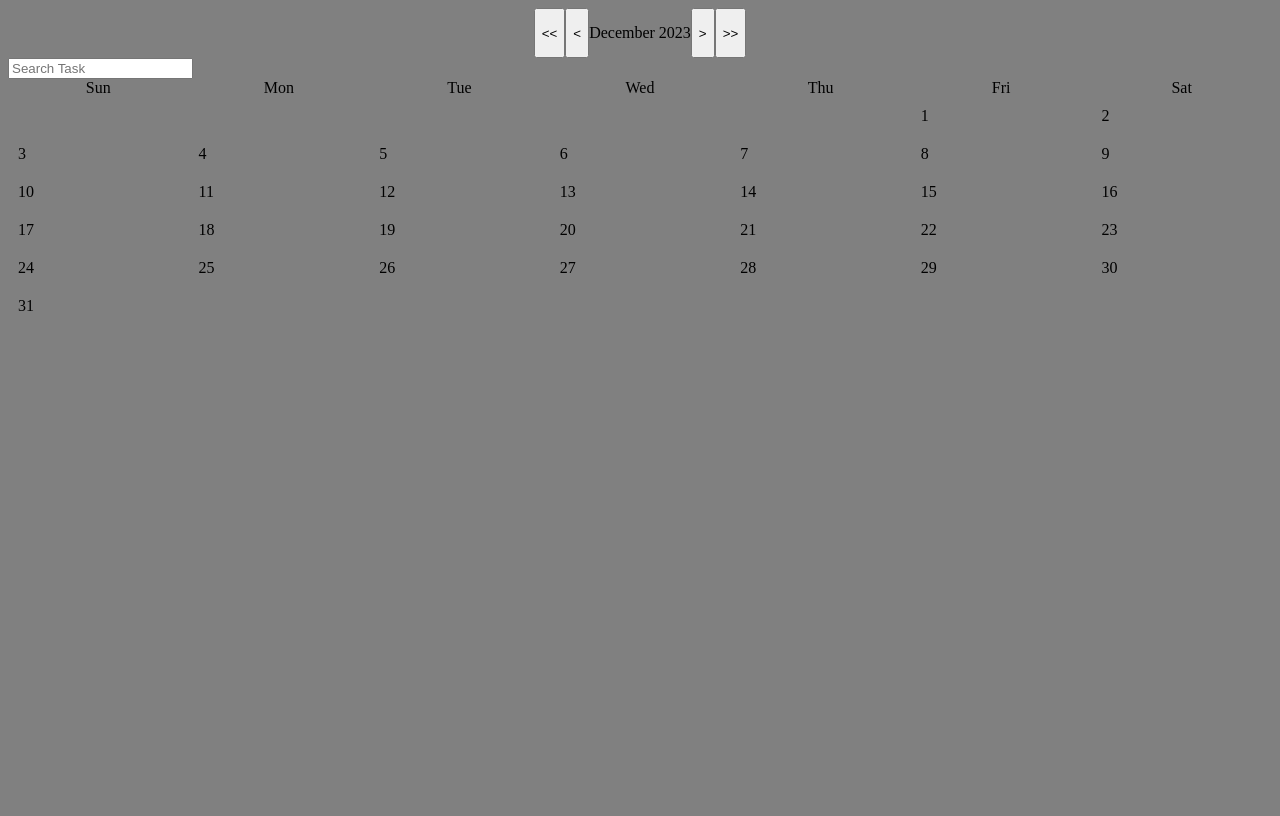
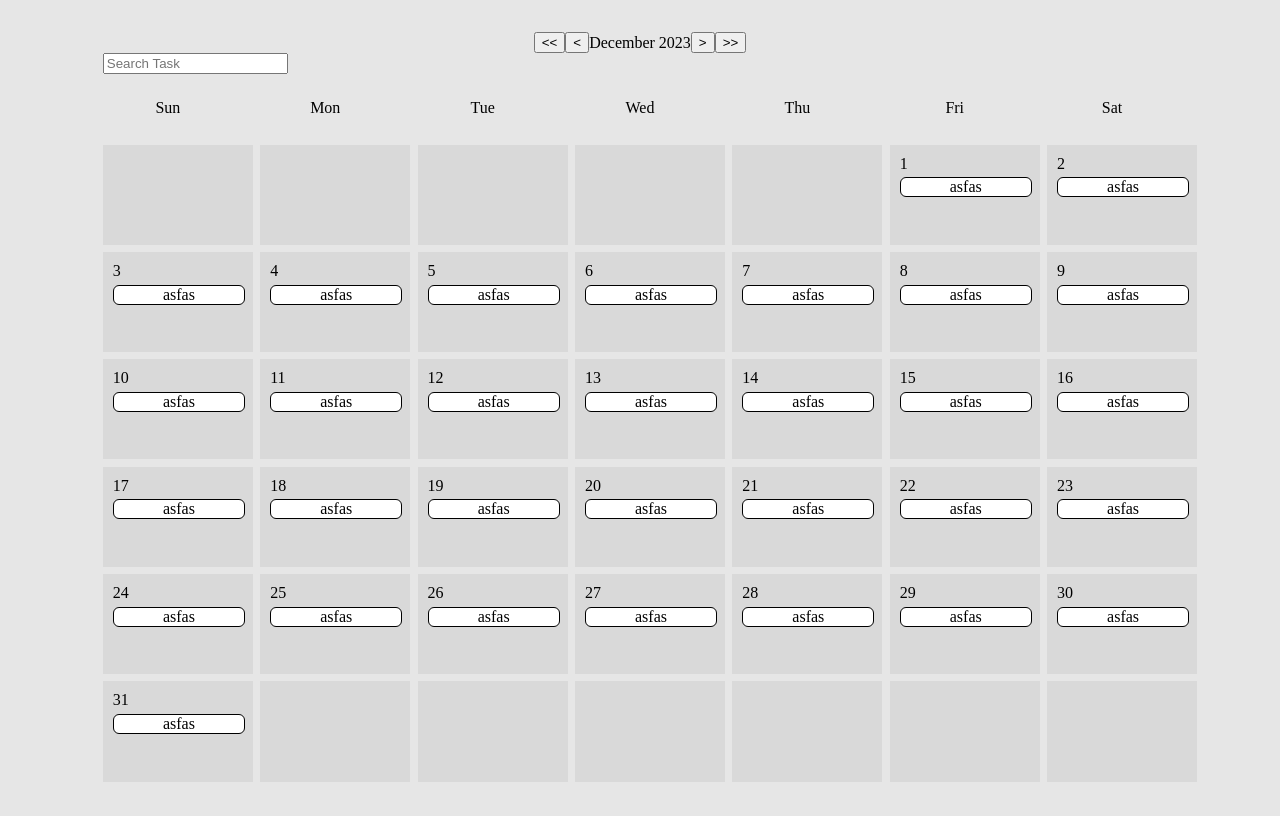
Before and after one commit to RostislavScheglov/tsCalendar, a React (Create React App) app: page / in a window 1280 px wide. Built offline with nearby package versions, Linux system fonts and the light colour scheme.

Commit message:
Added styles, few changes with tasks

```diff
--- a/public/index.html
+++ b/public/index.html
@@ -8,10 +8,7 @@
     />
     <title>Calendar</title>
   </head>
-  <body style="box-sizing: border-box; background-color: gray">
-    <div
-      id="root"
-      style="height: 100vh"
-    ></div>
+  <body style="box-sizing: border-box; background-color: #e6e6e6">
+    <div id="root"></div>
   </body>
 </html>
--- a/src/App.tsx
+++ b/src/App.tsx
@@ -6,7 +6,7 @@ function App() {
   return (
     <div
       className="App"
-      style={{ height: '100vh' }}
+      style={{ height: '60vw' }}
     >
       <Calendar
         currentDate={currentDate}
--- a/src/components/Calendar.tsx
+++ b/src/components/Calendar.tsx
@@ -1,7 +1,8 @@
-import { useEffect } from 'react'
+import { useEffect, useState } from 'react'
 import { Day } from './Day'
 import { weekDays } from '../constants'
 import { DatePicker } from './datePicker'
+import { Task } from './Task'
 
 interface Props {
   currentDate: Date
@@ -31,6 +32,22 @@ export function Calendar({ currentDate, setCurrentDate }: Props) {
     return lastDayOfMonth - firstDayOfMonth + 1
   }
 
+  const [days, setDays] = useState()
+
+  const monthDays = Array.from({
+    length: dayInMounth(firstDayOfMonth.getDate(), lastDayOfMonth.getDate()),
+  }).map((_, index) => {
+    const date = index + 1
+    return (
+      <Day
+        dayNumber={date}
+        dayIndex={index}
+      />
+    )
+  })
+
+  console.log(monthDays)
+
   useEffect(() => {
     const tasks = document.querySelectorAll('.tasks')
     const days = document.querySelectorAll('.days')
@@ -45,7 +62,6 @@ export function Calendar({ currentDate, setCurrentDate }: Props) {
       day.addEventListener('dragover', function (e) {
         e.preventDefault()
         day.addEventListener('drop', function (e) {
-          console.log('droped', selected)
           day.appendChild(selected)
         })
       })
@@ -57,14 +73,17 @@ export function Calendar({ currentDate, setCurrentDate }: Props) {
       className="calendarContainer"
       style={{
         display: 'flex',
-        height: '100vh',
+        height: '95%',
         flexDirection: 'column',
+        width: '85%',
+        margin: ' 2em auto',
       }}
     >
       <div
         className="calendarHeader"
         style={{
           width: '100%',
+          marginBottom: '0.5em',
         }}
       >
         <DatePicker
@@ -81,25 +100,34 @@ export function Calendar({ currentDate, setCurrentDate }: Props) {
         style={{
           display: 'grid',
           gridTemplateColumns: 'repeat(7, 1fr)',
+          height: '100%',
+          gridGap: '1.7em',
           textAlign: 'center',
         }}
       >
         {weekDays.map((day) => (
-          <div className="daysOfWeek">{day}</div>
+          <div
+            className="daysOfWeek"
+            style={{
+              alignSelf: 'end',
+            }}
+          >
+            {day}
+          </div>
         ))}
 
         {Array.from({ length: prefixDay }).map(() => {
           return <Day />
         })}
 
-        {Array.from({
-          length: dayInMounth(
-            firstDayOfMonth.getDate(),
-            lastDayOfMonth.getDate()
-          ),
-        }).map((_, index) => {
+        {monthDays.map((_, index) => {
           const date = index + 1
-          return <Day dayNumber={date} />
+          return (
+            <Day
+              dayNumber={date}
+              dayIndex={index}
+            />
+          )
         })}
         {Array.from({ length: sufixDay }).map(() => {
           return <Day />
--- a/src/components/Day.tsx
+++ b/src/components/Day.tsx
@@ -1,19 +1,24 @@
-import React from 'react'
+import React, { useEffect } from 'react'
 import { Task } from './Task'
 
 interface Props extends React.PropsWithChildren {
+  tasks?: Array<string>
   dayNumber?: number
+  dayIndex?: number
 }
-export function Day(props: Props) {
+
+export function Day({ dayNumber, dayIndex }: Props) {
   return (
     <div
+      key={dayIndex}
       id="droppable"
       className="days"
       style={{
         width: '100%',
         height: '100%',
-        // borderBottom: '1px solid #ccc',
+        backgroundColor: '#d9d9d9',
         padding: '10px',
+        cursor: 'pointer',
       }}
     >
       <div
@@ -21,13 +26,18 @@ export function Day(props: Props) {
         style={{
           width: 'fit-content',
           height: 'fit-content',
-          // position: 'absolute',
         }}
       >
-        {props?.dayNumber}
+        {dayNumber}
       </div>
-      {/* <Task />
-      <Task /> */}
+      <input
+        id="taskInputField"
+        type="text"
+        style={{
+          display: 'none',
+        }}
+      ></input>
+      {dayNumber ? <Task taskText="asfas" /> : null}
     </div>
   )
 }
--- a/src/components/Task.tsx
+++ b/src/components/Task.tsx
@@ -1,4 +1,9 @@
-export function Task() {
+interface Props extends React.PropsWithChildren {
+  taskText?: string
+  taskLabel?: string
+}
+
+export function Task({ taskText, taskLabel }: Props) {
   return (
     <div
       id="draggable"
@@ -6,11 +11,15 @@ export function Task() {
       draggable="true"
       style={{
         border: '1px solid black',
+        borderRadius: '6px',
+        backgroundColor: 'white',
         cursor: 'drag',
+        width: '100%',
+        marginTop: '0.3em',
       }}
     >
-      <p>Label</p>
-      <div>Task</div>
+      <div>{taskLabel}</div>
+      <div>{taskText}</div>
     </div>
   )
 }
--- a/src/components/datePicker.tsx
+++ b/src/components/datePicker.tsx
@@ -36,9 +36,13 @@ export function DatePicker({ currentDate, setCurrentDate }: Props) {
     >
       <button onClick={prevYear}>{'<<'}</button>
       <button onClick={prevMonth}>{'<'}</button>
-      <p>
+      <div
+        style={{
+          margin: 'auto',
+        }}
+      >
         {monthName} {year}
-      </p>
+      </div>
       <button onClick={nextMonth}>{'>'}</button>
       <button onClick={nextYear}>{'>>'}</button>
     </div>
```
